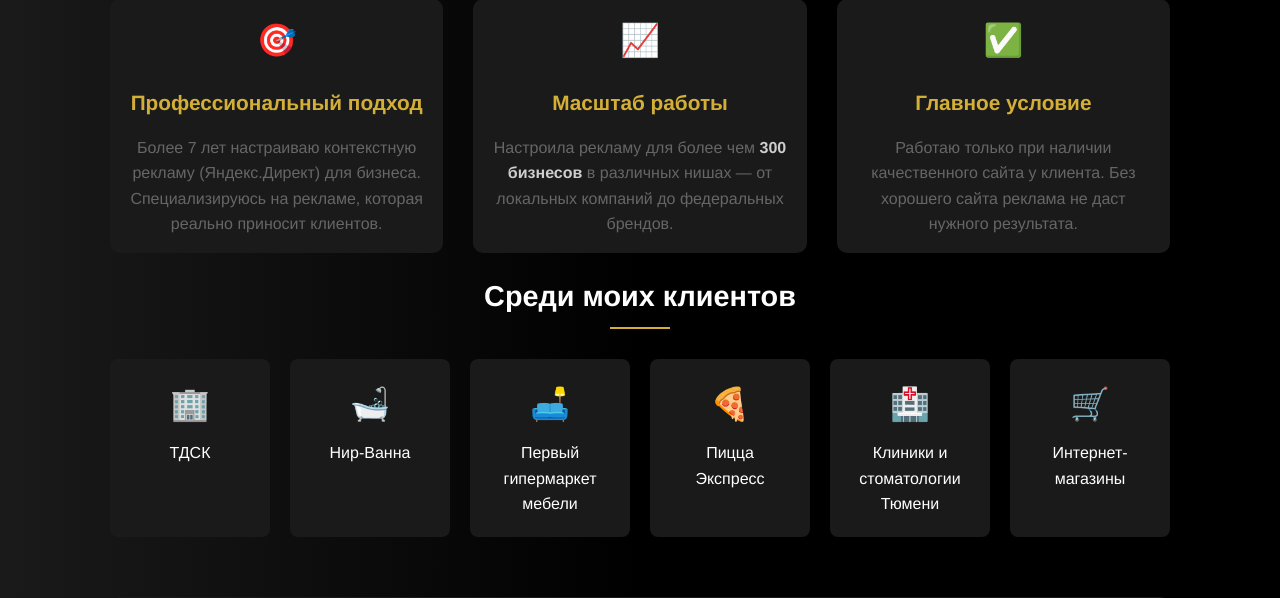
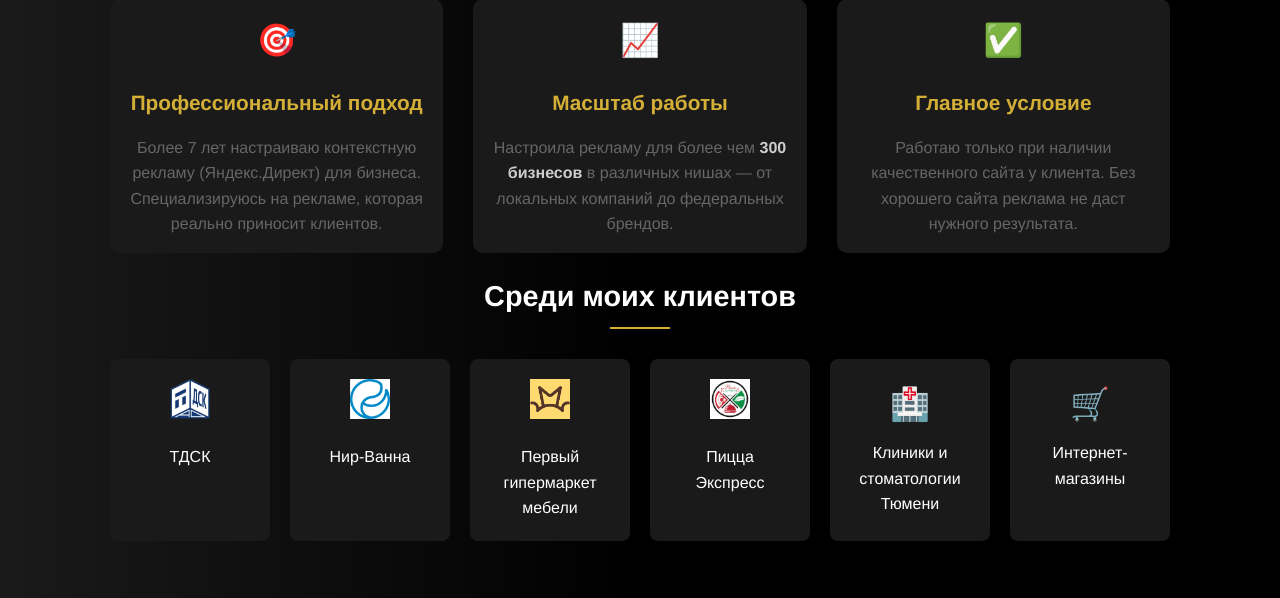
Before and after one commit to KennyMc11/proPIAR, a Django app: page / in a window 1280 px wide. Shown: the part 1720-2318 px from the top of the page. Run offline with Django 5.2, Linux system fonts and the light colour scheme.

Commit message:
Лого

```diff
--- a/app/main/static/css/main.css
+++ b/app/main/static/css/main.css
@@ -350,6 +350,11 @@ body {
 
 .client-logo {
     font-size: 2rem;
+}
+
+.client-logo img{
+    width: 40px;
+    height: 40px;
 }
 
 .client-name {
--- a/app/main/templates/main/index.html
+++ b/app/main/templates/main/index.html
@@ -136,19 +136,27 @@
                     <h3 class="clients-title">Среди моих клиентов</h3>
                     <div class="clients-grid">
                         <div class="client-item">
-                            <span class="client-logo">🏢</span>
+                            <span class="client-logo">
+                                <img src="{% static 'img/TDSK.png' %}" alt="Логотип компании">
+                            </span>
                             <span class="client-name">ТДСК</span>
                         </div>
                         <div class="client-item">
-                            <span class="client-logo">🛁</span>
+                            <span class="client-logo">
+                                <img src="{% static 'img/nir-vanna.png' %}" alt="Логотип компании">
+                            </span>
                             <span class="client-name">Нир-Ванна</span>
                         </div>
                         <div class="client-item">
-                            <span class="client-logo">🛋️</span>
+                            <span class="client-logo">
+                                <img src="{% static 'img/pgm.png' %}" alt="Логотип компании">
+                            </span>
                             <span class="client-name">Первый гипермаркет мебели</span>
                         </div>
                         <div class="client-item">
-                            <span class="client-logo">🍕</span>
+                            <span class="client-logo">
+                                <img src="{% static 'img/pizza_express.jpg' %}" alt="Логотип компании">
+                            </span>
                             <span class="client-name">Пицца Экспресс</span>
                         </div>
                         <div class="client-item">
```
Also changed, not shown: app/main/static/img/TDSK.png (added), app/main/static/img/nir-vanna.png (added), app/main/static/img/pgm.png (added), app/main/static/img/pizza_express.jpg (added).
